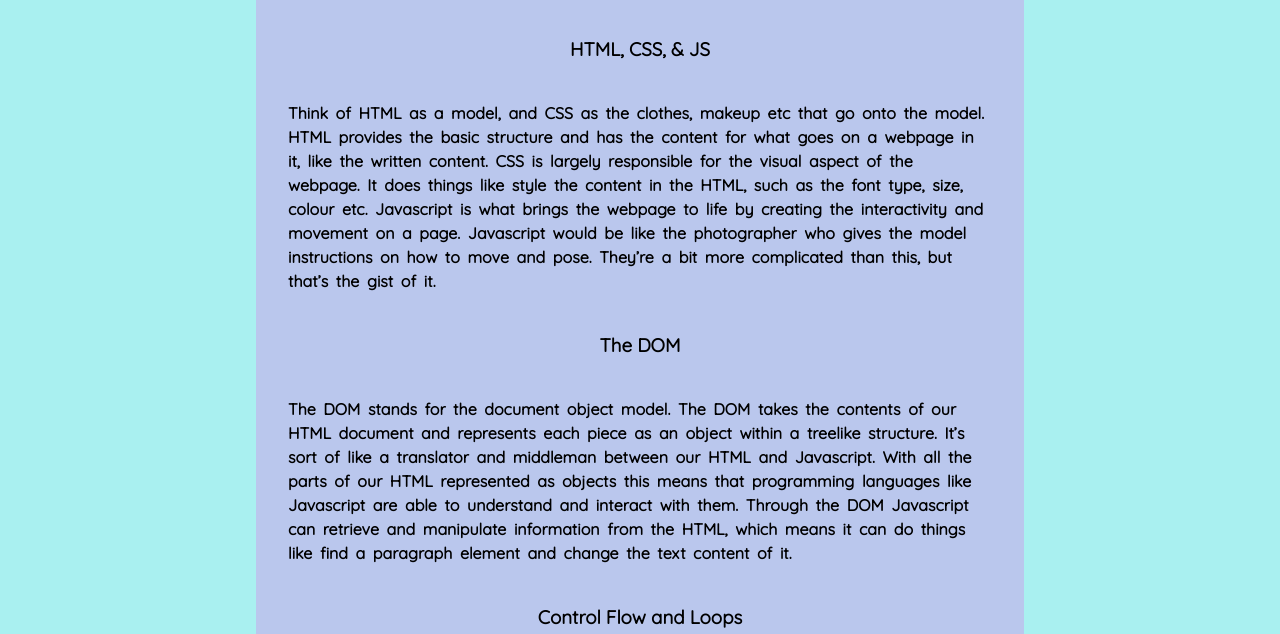
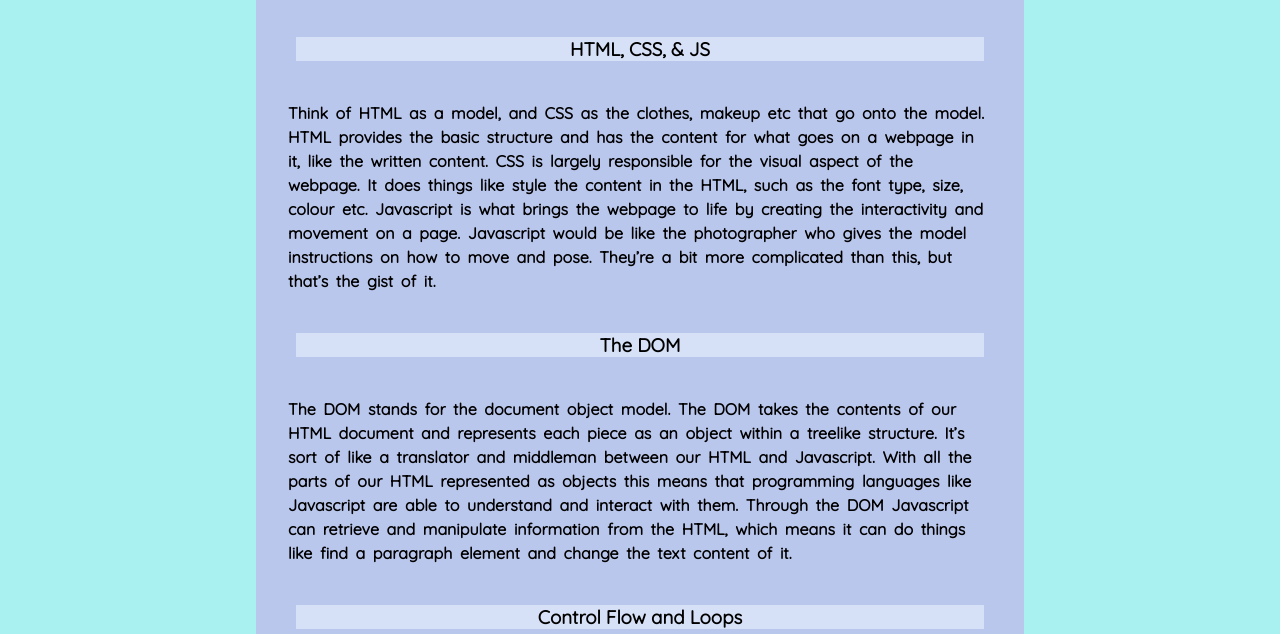
Before and after one commit to Jasmine-Sinclair/Jasmine-Sinclair.github.io, a plain HTML site: page Blog/JS-fundamentals.html in a window 1280 px wide. Shown: the part 119-753 px from the top of the page. Drawn offline with Linux system fonts and the light colour scheme.

Commit message:
add background for blog subheadings

```diff
--- a/Styles/main.css
+++ b/Styles/main.css
@@ -109,6 +109,7 @@ h2 {
 h3.blog-post-content-subheading {
   text-align: center;
   margin: .5rem;
+  background-color: rgba(240, 248, 255, 0.521);
 }
 
 .indent {
```
